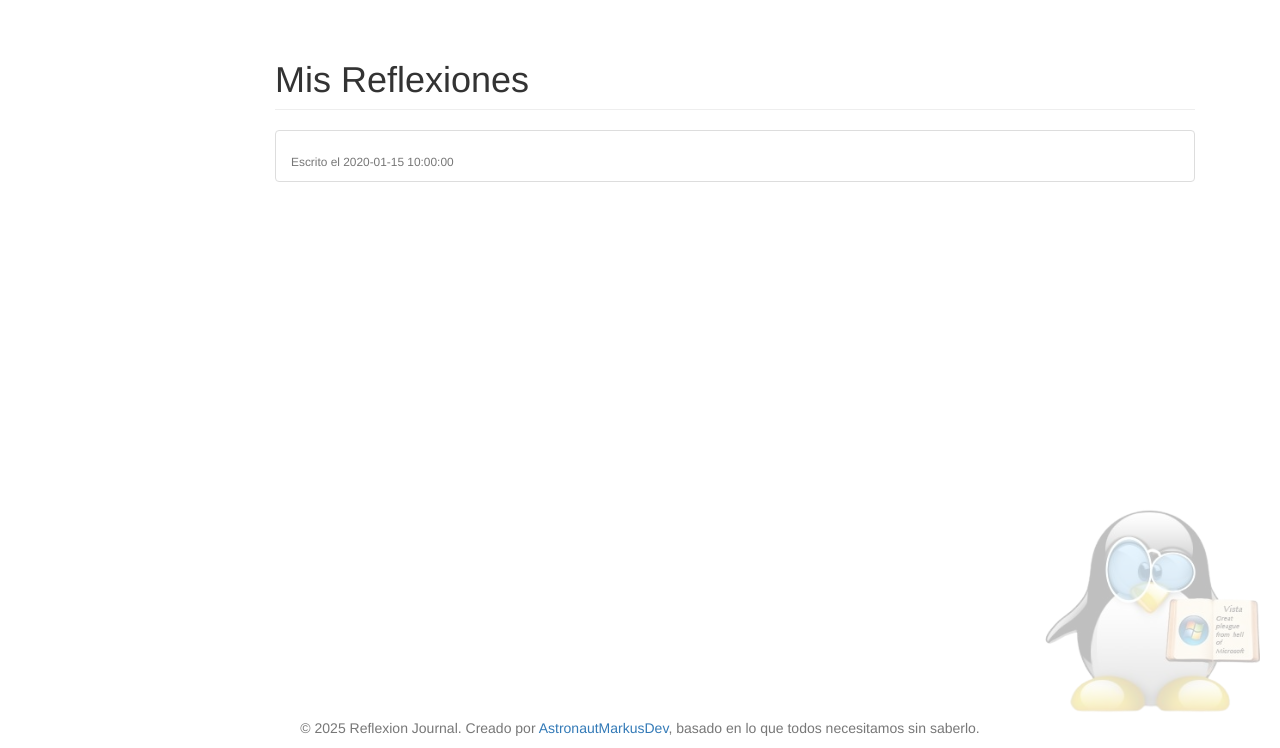
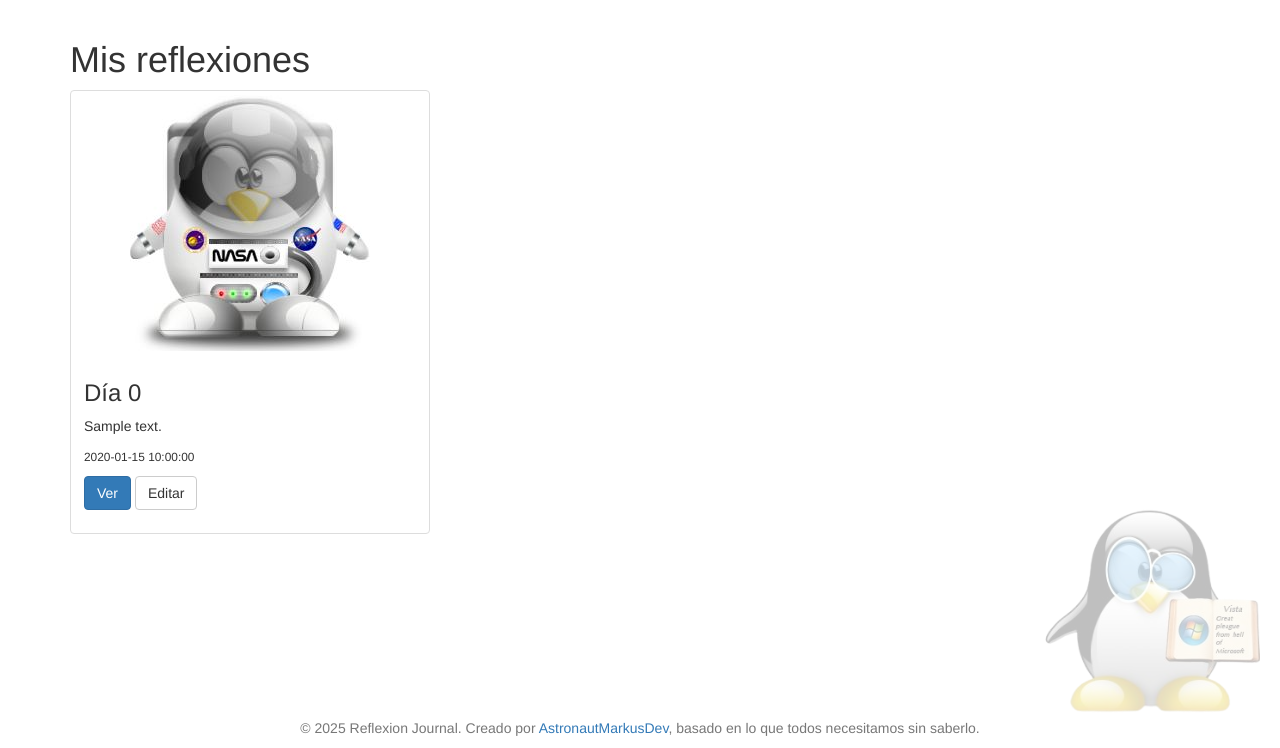
Before and after one commit to AstronautMarkus/reflexion-journal, a Flask app: page /journal/reflections in a window 1280 px wide. Shown: the part 52-800 px from the top of the page. Run offline with Flask 3, Linux system fonts and the light colour scheme; a user stored in the database is signed in; tables that the repository leaves empty hold one stand-in row (values such as "Sample post"); some libraries are stand-ins or nearby versions.

Commit message:
refactor: moved reflections handling by removing entries route and updating templates

```diff
--- a/reflexion-journal/app/routes/journal/__init__.py
+++ b/reflexion-journal/app/routes/journal/__init__.py
@@ -2,4 +2,4 @@ from flask import Blueprint
 
 journal = Blueprint('journal', __name__)
 
-from . import dashboard, profile, entries
+from . import dashboard, profile
--- a/reflexion-journal/app/routes/reflections/reflections_list.py
+++ b/reflexion-journal/app/routes/reflections/reflections_list.py
@@ -2,17 +2,35 @@ from . import reflections
 from flask import render_template
 from flask_login import current_user
 from app.middleware.check_user_auth import login_required_middleware
-from app.models.models import ReflectionEntry
+from app.models.models import UserDayZero, ReflectionEntry
+from datetime import date, datetime, time
 
 @reflections.route('/reflections', methods=['GET'])
 @login_required_middleware
 def reflections_list():
     user = current_user
 
-    reflection_entries = ReflectionEntry.query.filter_by(user_id=user.id).order_by(ReflectionEntry.created_at.desc()).all()
+    entries = ReflectionEntry.query.filter_by(user_id=user.id).order_by(ReflectionEntry.created_at.desc()).all()
+
+    user_day_zero = UserDayZero.query.filter_by(user_id=user.id).first()
+    day_zero = user_day_zero.date if user_day_zero else None
+
+    entries_with_day = []
+    for entry in entries:
+        if day_zero:
+            entry_date = entry.created_at.date() if hasattr(entry.created_at, 'date') else entry.created_at
+            day_number = (entry_date - day_zero).days
+        else:
+            day_number = None
+        entries_with_day.append({
+            'id': entry.id,
+            'reflection_text': entry.reflection_text,
+            'created_at': entry.created_at,
+            'day': day_number,
+        })
 
     return render_template(
         'reflections/reflections_list.html',
         user=user,
-        reflection_entries=reflection_entries
+        reflection_entries=entries_with_day
     )
--- a/reflexion-journal/app/templates/base/components/navbar.html
+++ b/reflexion-journal/app/templates/base/components/navbar.html
@@ -7,7 +7,7 @@
         {% if current_user.is_authenticated %}
         <ul class="nav navbar-nav">
             <li><a href="{{ url_for('main.home') }}">Inicio</a></li>
-            <li><a href="{{ url_for('journal.entries') }}">Entradas</a></li>
+            <li><a href="{{ url_for('reflections.reflections_list') }}">Entradas</a></li>
             <li><a href="#">Nueva Entrada</a></li>
         </ul>
         {% endif %}
--- a/reflexion-journal/app/templates/reflections/reflections_list.html
+++ b/reflexion-journal/app/templates/reflections/reflections_list.html
@@ -1,27 +1,37 @@
 {% extends 'base/base.html' %}
 {% block title %}Mis Reflexiones - Reflexion Journal{% endblock %}
 {% block content %}
-  <div class="container-fluid">
-    <div class="row">
-      <div class="col-sm-9 col-sm-offset-3 col-md-10 col-md-offset-2 main">
-        <h1 class="page-header">Mis Reflexiones</h1>
-        {% if reflection_entries %}
-          <ul class="list-group">
-            {% for entry in reflection_entries %}
-              <li class="list-group-item">
-                <h4>{{ entry.title }}</h4>
-                <p>{{ entry.content }}</p>
-                <small class="text-muted">Escrito el {{ entry.created_at }}</small>
-              </li>
-            {% endfor %}
-          </ul>
-        {% else %}
-          <p class="text-center text-muted" style="margin-top:30px;">
-            Aún no has escrito ninguna reflexión.
+  <h1>Mis reflexiones</h1>
+  <div class="row">
+    {% for entry in reflection_entries %}
+    <div class="col-sm-6 col-md-4">
+      <div class="thumbnail">
+        <img src="{{ url_for('static', filename='img/astrotux.png') }}" alt="Astrotux">
+
+        <div class="caption">
+
+          <h3>
+            {% if entry.day is not none and entry.day >= 0 %}
+              Día {{ entry.day }}
+            {% else %}
+              Día N/D
+            {% endif %}
+          </h3>
+
+          <p>
+            {{ entry.reflection_text[:200] }}{% if entry.reflection_text|length > 200 %}...{% endif %}
           </p>
-          <a href="{{ url_for('journal.dashboard')}}" class="btn btn-primary">Regresar</a>
-        {% endif %}
+
+          <p><small>{{ entry.created_at }}</small></p>
+
+          <p>
+            <a href="#" class="btn btn-primary" role="button">Ver</a>
+            <a href="#" class="btn btn-default" role="button">Editar</a>
+          </p>
+
+        </div>
       </div>
     </div>
+    {% endfor %}
   </div>
 {% endblock %}
```
Also changed, not shown: reflexion-journal/app/routes/journal/entries.py (deleted, +0 -32 lines), reflexion-journal/app/templates/journal/entries.html (deleted, +0 -38 lines).
